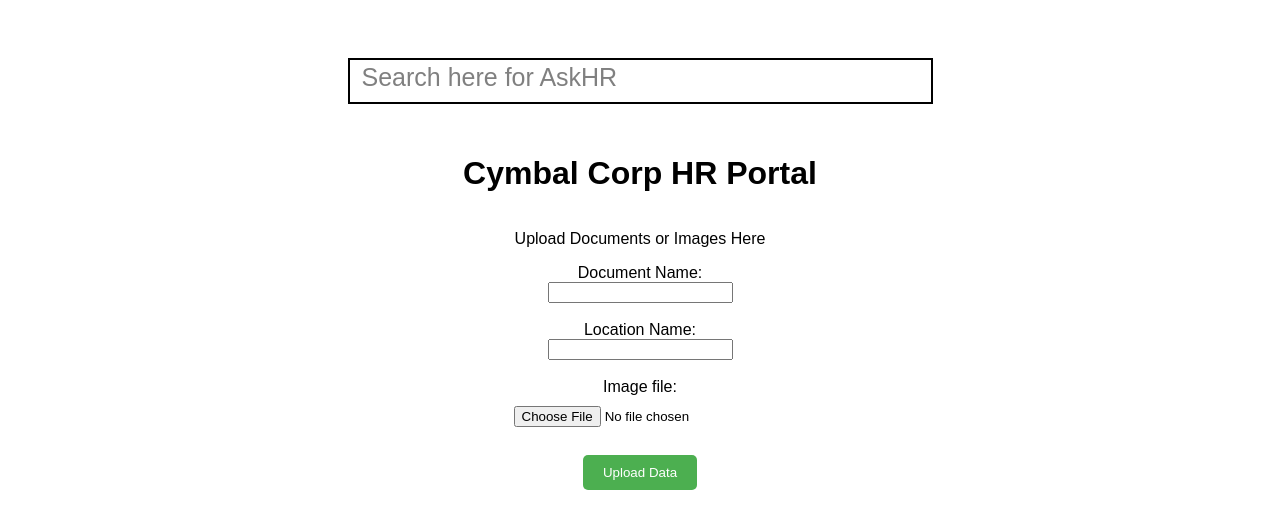
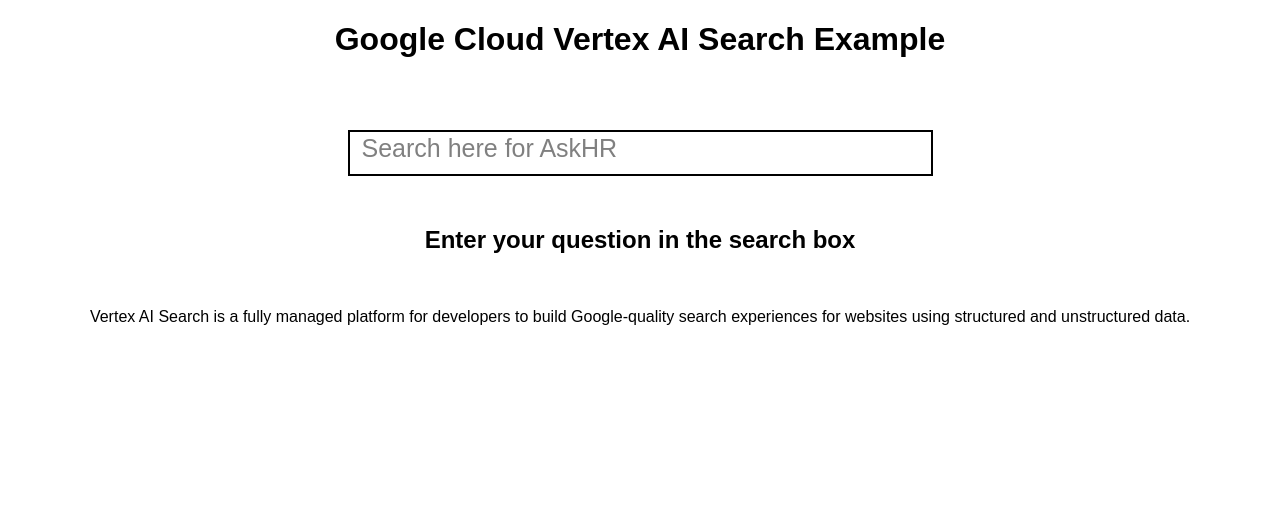
Before and after one commit to gremlin961/vertex_search, a FastAPI app: page / in a window 1280 px wide. Shown: the top 529 px of the page. Run offline with FastAPI, Linux system fonts and the light colour scheme.

Commit message:
Cleaned up the web service

```diff
--- a/main.py
+++ b/main.py
@@ -19,50 +19,8 @@ app.mount("/static", StaticFiles(directory="static"), name="static")
 templates = Jinja2Templates(directory="templates")
 
 
-# Function to generate text using a Vertex AI generative model
-def generate_text(project_id: str, location: str, b64_image: str, prompt: str) -> str:
-    # Initialize Vertex AI client
-    vertexai.init(project=project_id, location=location)
-
-    # Create a GenerativeModel object for the specified model
-    multimodal_model = GenerativeModel("gemini-pro-vision")
-
-    # Generate content using the model, passing the image and prompt
-    response = multimodal_model.generate_content(
-        [
-            Part.from_data(
-                data=base64.b64decode(b64_image), mime_type="image/jpeg" # You can also use mime_type="image/png"
-            ),
-            Part.from_text(prompt),  # Encapsulate the prompt in a Part object
-        ]
-    )
-
-    # Return the generated text
-    return response.text
-
-
 # Route for the main page
 @app.get("/", response_class=HTMLResponse)
 async def main(request: Request):
     # Render the main.html template
     return templates.TemplateResponse("main.html", {"request": request})
-
-
-# Route for uploading an image
-@app.post("/upload")
-async def upload_image(image: UploadFile = File(...), project_id: str = Form(), secret_name: str = Form()):
-    # Read the image contents
-    contents = await image.read()
-
-    # Encode the image in base64
-    encoded_image = base64.b64encode(contents).decode("utf-8")
-
-    # Get the prompt from the secret
-    prompt_data = json.loads(SecurePrompt.GetValue(project_id, secret_name))
-    vqa_prompt = prompt_data['prompt']['parts'][0]['text']
-
-    # Generate text using the image and prompt
-    qa_response = json.loads(generate_text(project_id, 'us-central1', encoded_image, vqa_prompt))
-
-    # Return the generated text as a JSON response
-    return JSONResponse(content=qa_response)
--- a/static/styles.css
+++ b/static/styles.css
@@ -2,14 +2,6 @@ body {
     font-family: sans-serif;
 }
 
-.container {
-    display: flex;
-    flex-direction: column;
-    align-items: center;
-    justify-content: center;
-    text-align: center;
-    padding: 10px;
-}
 
 /*
 This section contains the visual elements for the Vertex Search Widget
@@ -34,6 +26,18 @@ padding-left:10px;
 -------------END-------------
 */
 
+h1 {
+    text-align: center;
+}
+
+.container {
+    display: flex;
+    flex-direction: column;
+    align-items: center;
+    justify-content: center;
+    text-align: center;
+    padding: 10px;
+}
 
 form {
     display: flex;
--- a/templates/main.html
+++ b/templates/main.html
@@ -1,10 +1,11 @@
 <!DOCTYPE html>
 <html>
 <head>
-    <title>Cymbal Corp HR Portal</title>
+    <title>Vertex Search AI Example</title>
     <link rel="stylesheet" href="/static/styles.css">
 </head>
 <body>
+    <h1>Google Cloud Vertex AI Search Example</h1>
 
     <!-- This section contains the contents for the search widget -->
     <!-- ----------START---------- -->
@@ -27,20 +28,9 @@
     <!-- -----------END----------- -->
 
     <div class="container">
-        <h1>Cymbal Corp HR Portal</h1>
-        <p>Upload Documents or Images Here</p>
-        <form method="post" action="/upload" enctype="multipart/form-data">
-            <label for="project_id">Document Name:</label>
-            <input type="text" id="project_id" name="project_id" required>
-            <br>
-            <label for="secret_name">Location Name:</label>
-            <input type="text" id="secret_name" name="secret_name" required>
-            <br>
-            <label for="image">Image file:</label>
-            <input type="file" id="image" name="image" required>
-            <br>
-            <button type="submit">Upload Data</button>
-        </form>
+        <h2>Enter your question in the search box</h2>
+        <br>
+        <p>Vertex AI Search is a fully managed platform for developers to build Google-quality search experiences for websites using structured and unstructured data.</p>
     </div>
 </body>
 </html>
```
